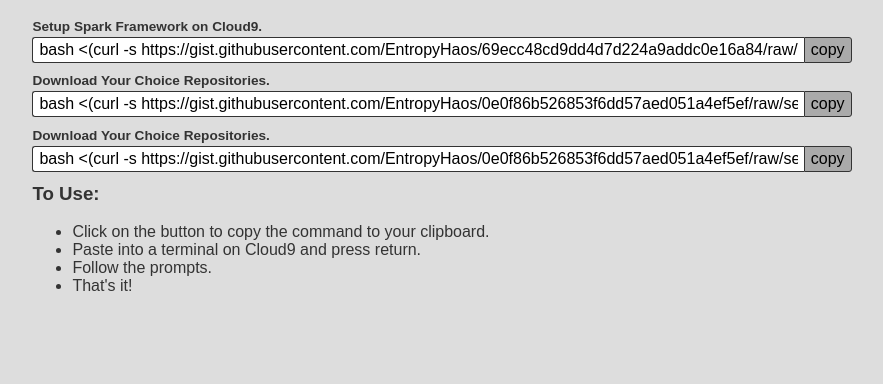
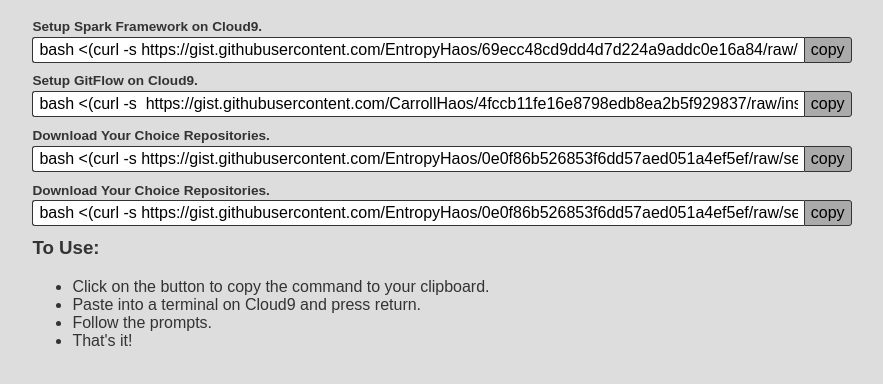
Before and after one commit to CSC-440/csc-440.github.io, a plain HTML site: page clickables.html in a window 1280 px wide. Shown: the whole page, without its empty margins (102-985 px from the left). Drawn offline with Linux system fonts and the light colour scheme.

Commit message:
Update clickables.html

```diff
--- a/clickables.html
+++ b/clickables.html
@@ -121,6 +121,10 @@
     <input type="text" id="setup_spark_framework_c9" value="bash <(curl -s https://gist.githubusercontent.com/EntropyHaos/69ecc48cd9dd4d7d224a9addc0e16a84/raw/setup_spark_framework_on_c9)" />
     <button data-copytarget="#setup_spark_framework_c9">copy</button>
 
+    <label for="website">Setup GitFlow on Cloud9.</label>
+    <input type="text" id="setup_git_flow_completion_c9" value="bash <(curl -s  https://gist.githubusercontent.com/CarrollHaos/4fccb11fe16e8798edb8ea2b5f929837/raw/install_gitflow_completion_cloud9.bash)" />
+    <button data-copytarget="#setup_git_flow_completion_c9">copy</button>
+
     <label for="website">Download Your Choice Repositories.</label>
     <input type="text" id="download_choice_repos" value="bash <(curl -s https://gist.githubusercontent.com/EntropyHaos/0e0f86b526853f6dd57aed051a4ef5ef/raw/setup_cloud9_for_csc440_team_five.bash)" />
     <button data-copytarget="#download_choice_repos">copy</button>
```
